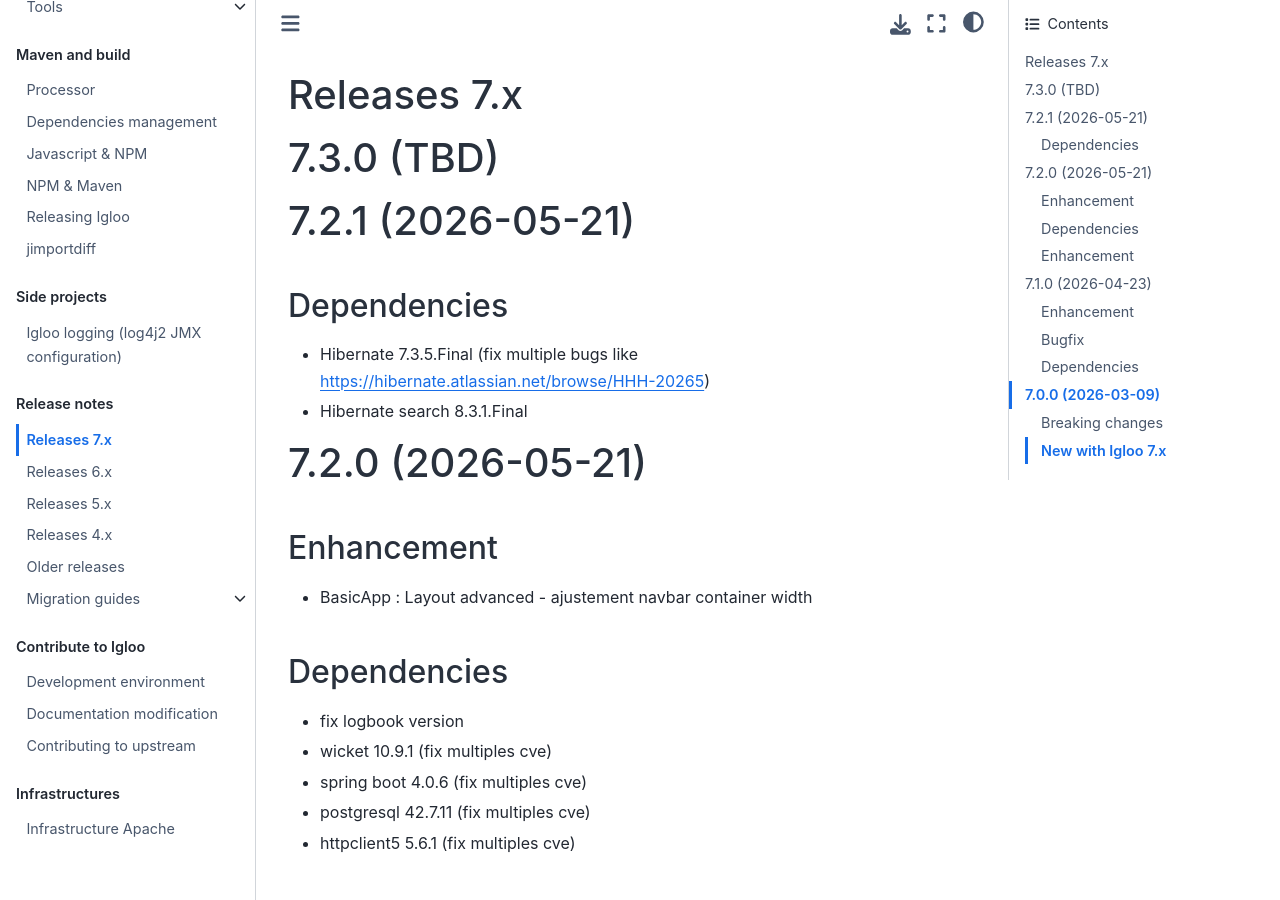
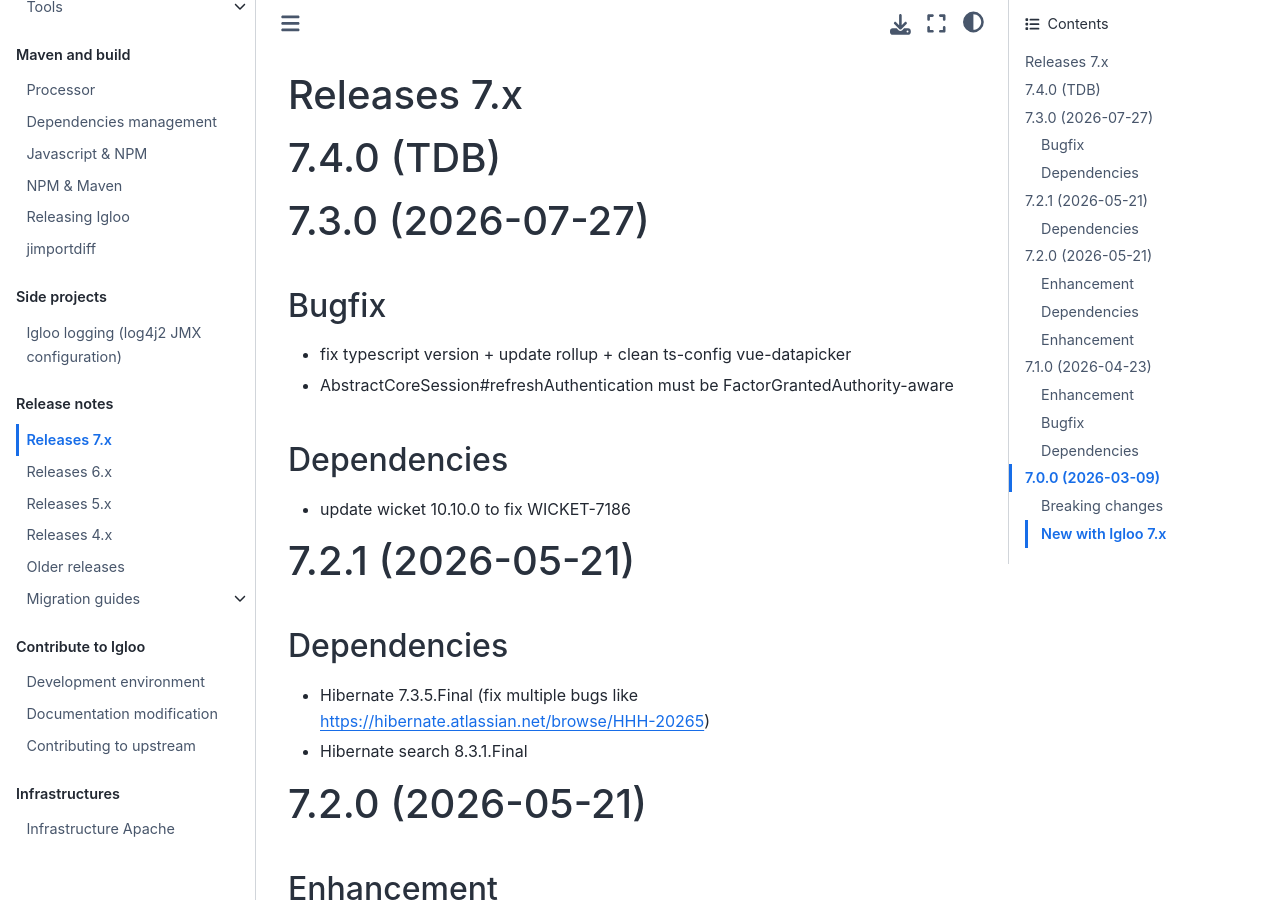
Before and after one commit to igloo-project/igloo-doc, a Sphinx documentation site: the page built from source/release-notes/releases-7.x.md, in a window 1280 px wide and 900 px high. Built offline with Sphinx 7.4.7 and the Sphinx Book theme 1.1.4, drawn with Linux system fonts in a browser that asks for light colours.

Commit message:
igloo 7.3.0

```diff
--- a/source/release-notes/releases-7.x.md
+++ b/source/release-notes/releases-7.x.md
@@ -1,6 +1,17 @@
 # Releases 7.x
 
-# 7.3.0 (TBD)
+# 7.4.0 (TDB)
+
+# 7.3.0 (2026-07-27)
+
+## Bugfix
+
+* fix typescript version + update rollup + clean ts-config vue-datapicker
+* AbstractCoreSession#refreshAuthentication must be FactorGrantedAuthority-aware
+
+## Dependencies
+
+* update wicket 10.10.0 to fix WICKET-7186
 
 # 7.2.1 (2026-05-21)
 
```
